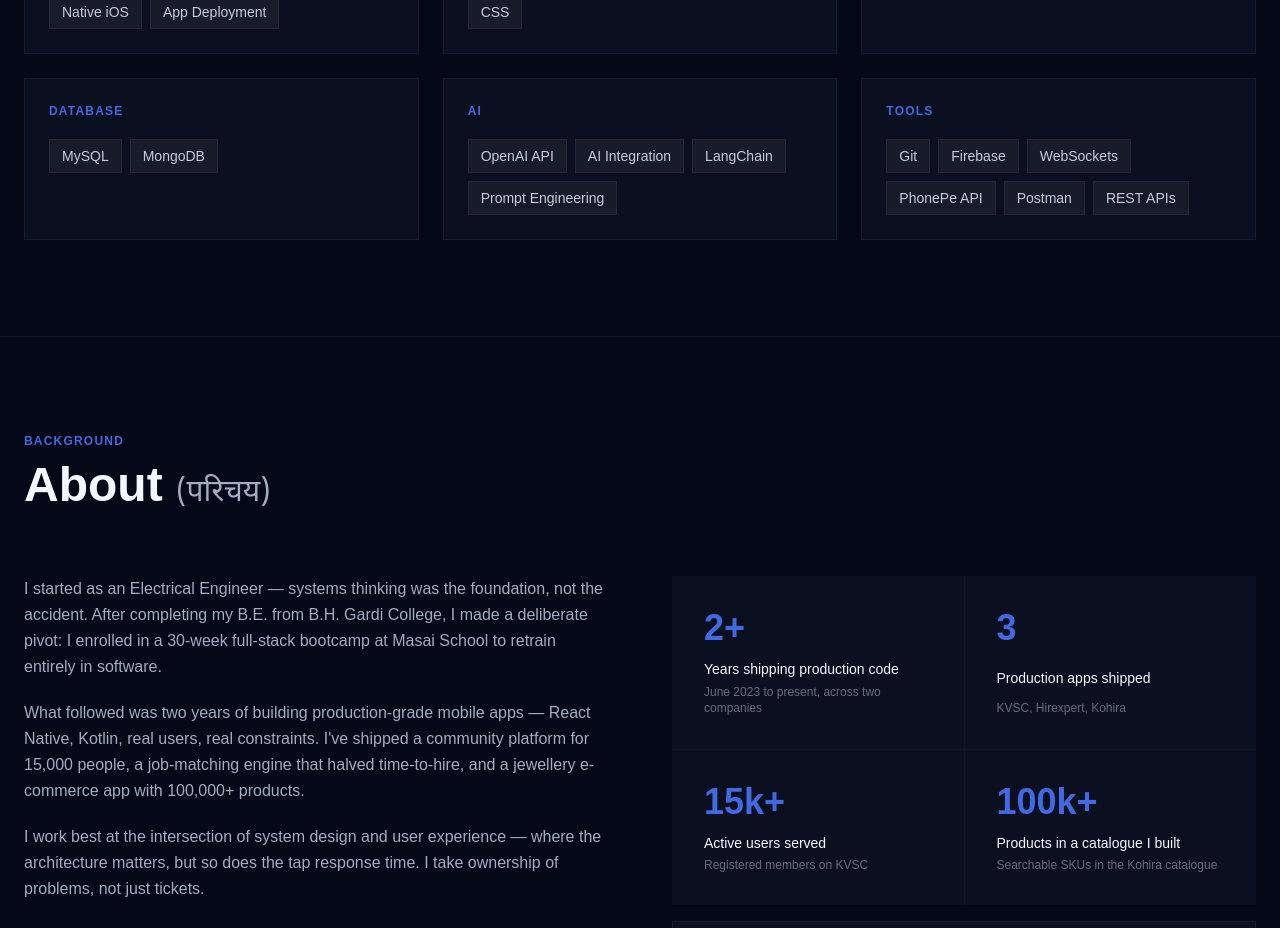
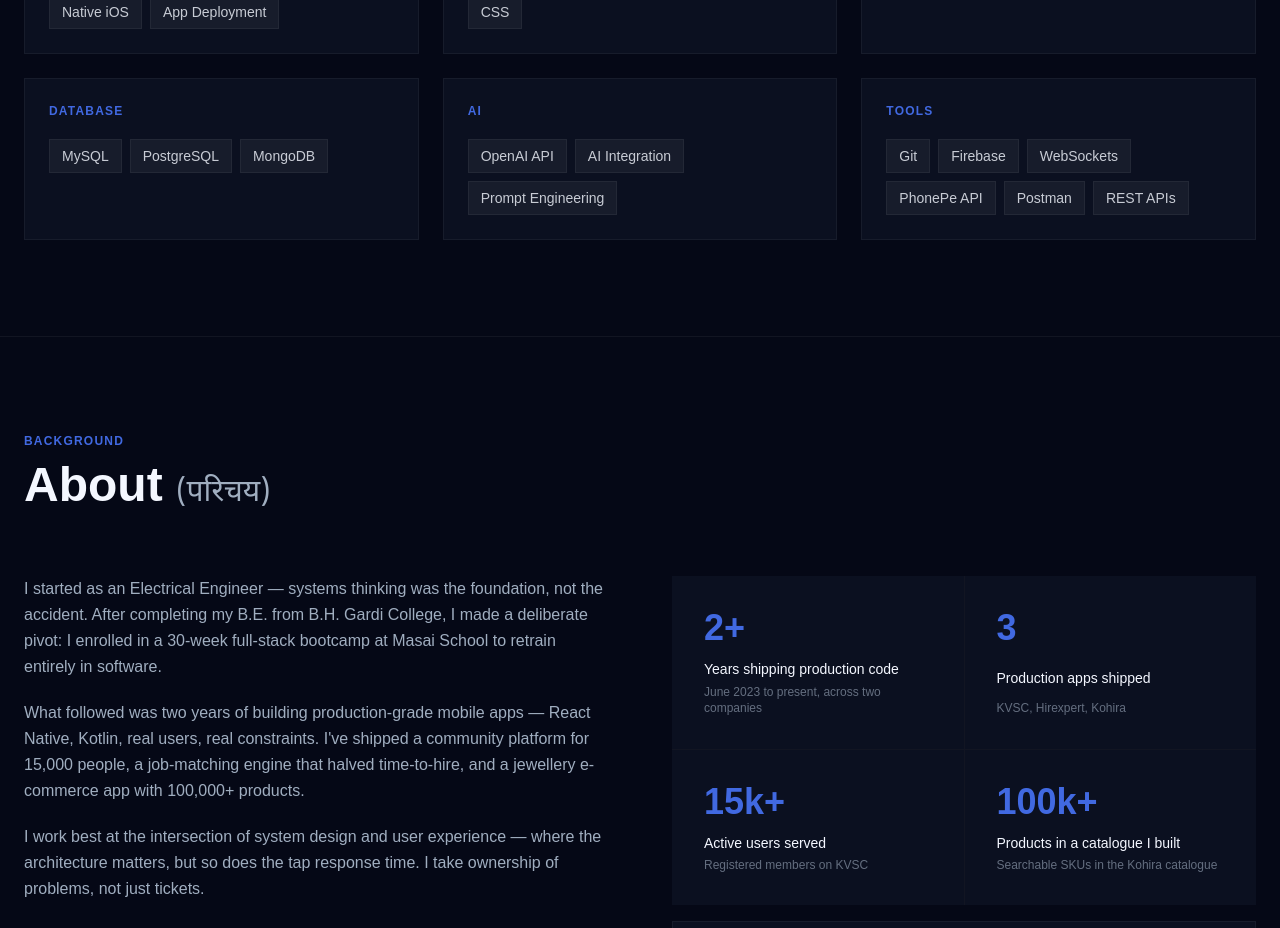
Before and after one commit to Harshvyas2704/Harshvyas2704.github.io, a React (Vite) app: page / in a window 1280 px wide. Shown: the part 5640-6568 px from the top of the page. Built offline with nearby package versions, Linux system fonts and the light colour scheme; the HTML template or start-up script is replaced by a standard one; a web font is replaced by a local one.

Commit message:
skill section changes

```diff
--- a/src/data/portfolio.ts
+++ b/src/data/portfolio.ts
@@ -162,7 +162,7 @@ export const skills = {
   Mobile: ['React Native', 'Kotlin', 'Native Android', 'Native iOS', 'App Deployment'],
   Frontend: ['React.js', 'Next.js', 'TypeScript', 'HTML', 'CSS'],
   Backend: ['Node.js', 'Express', 'Java', 'Spring Boot'],
-  Database: ['MySQL', 'MongoDB'],
-  AI: ['OpenAI API', 'AI Integration', 'LangChain', 'Prompt Engineering'],
+  Database: ['MySQL', 'PostgreSQL', 'MongoDB'],
+  AI: ['OpenAI API', 'AI Integration', 'Prompt Engineering'],
   Tools: ['Git', 'Firebase', 'WebSockets', 'PhonePe API', 'Postman', 'REST APIs'],
 }
```
